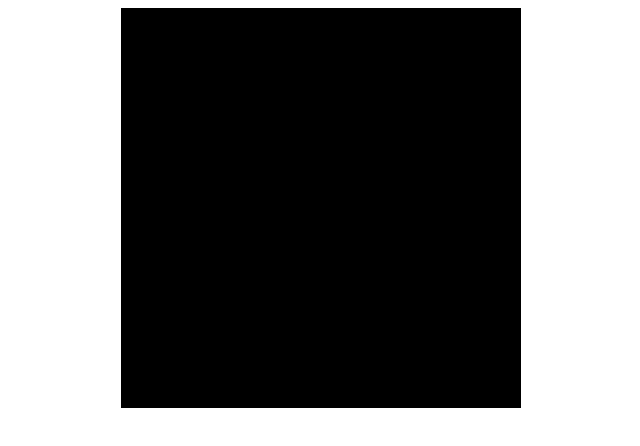
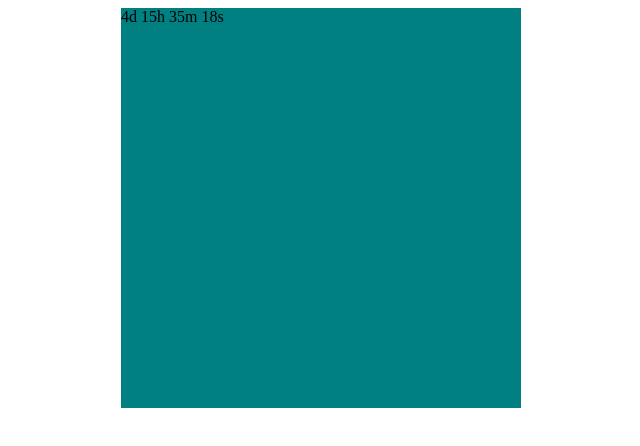
Before and after one commit to lemongarbage/bignutbust, a plain HTML site: page index.html in a window 1280 px wide. Shown: the whole page, without its empty margins (319-959 px from the left). Drawn offline with Linux system fonts and the light colour scheme.

Commit message:
second draft

```diff
--- a/index.html
+++ b/index.html
@@ -8,7 +8,7 @@
 </head>
 <body>
   <div class="primdiv">
-    <div class="secdiv">
+    <div class="secdiv" id="demo">
 
     </div>
   </div>
--- a/script.js
+++ b/script.js
@@ -0,0 +1,26 @@
+// Set the date we're counting down to
+var countDownDate = new Date('May 2, 2020 18:37:25').getTime()
+
+// Update the count down every 1 second
+var x = setInterval(function () {
+  // Get today's date and time
+  var now = new Date().getTime()
+
+  // Find the distance between now and the count down date
+  var distance = countDownDate - now
+
+  // Time calculations for days, hours, minutes and seconds
+  var days = Math.floor(distance / (1000 * 60 * 60 * 24))
+  var hours = Math.floor((distance % (1000 * 60 * 60 * 24)) / (1000 * 60 * 60))
+  var minutes = Math.floor((distance % (1000 * 60 * 60)) / (1000 * 60))
+  var seconds = Math.floor((distance % (1000 * 60)) / 1000)
+
+  // Display the result in the element with id="demo"
+  document.getElementById('demo').innerHTML = days + 'd ' + hours + 'h ' + minutes + 'm ' + seconds + 's '
+
+  // If the count down is finished, write some text
+  if (distance < 0) {
+    clearInterval(x)
+    document.getElementById('demo').innerHTML = 'EXPIRED'
+  }
+}, 1000)
--- a/style.css
+++ b/style.css
@@ -5,7 +5,7 @@
 }
 
 .secdiv {
-  background-color: black;
+  background-color: teal;
   width: 400px;
   height: 400px;
   margin: 0 auto;
```
